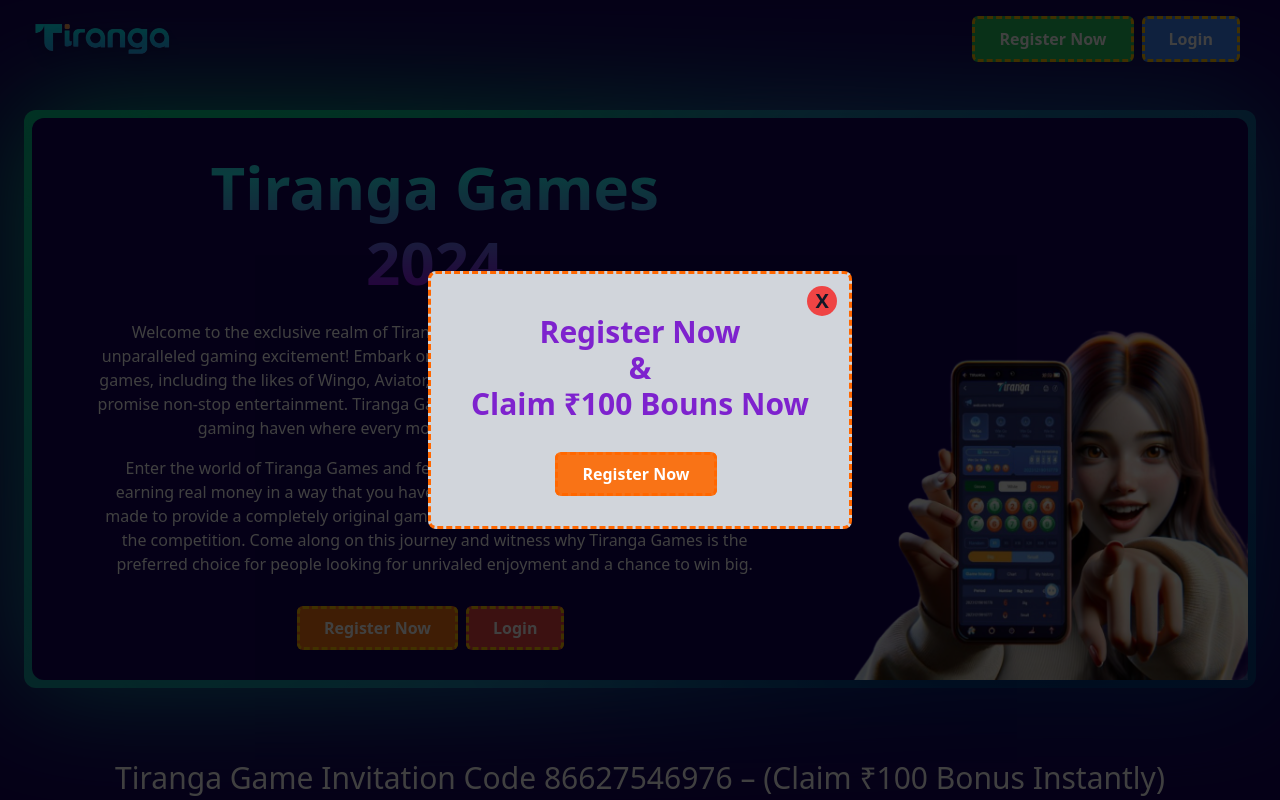
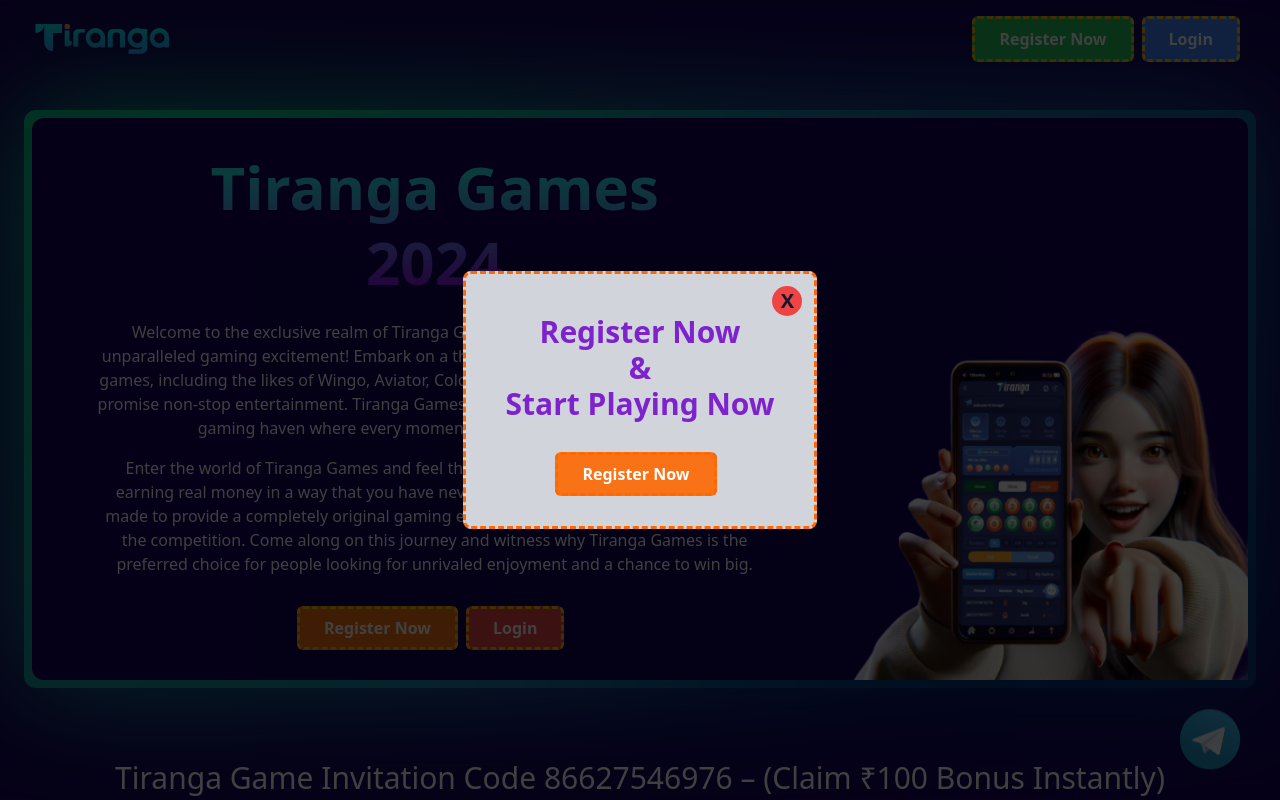
Before and after one commit to shibu931/tiranga-games, a Next.js app: page / in a window 1280 px wide. Shown: the top 800 px of the page. Built offline with nearby package versions, Linux system fonts and the light colour scheme.

Commit message:
Added Google verification

```diff
--- a/app/layout.js
+++ b/app/layout.js
@@ -3,6 +3,8 @@
 import Navbar from '@/components/shared/Navbar'
 import Footer from '@/components/shared/Footer'
 import DialogComponent from '@/components/shared/DialogComponent'
+import Image from 'next/image'
+import Script from 'next/script'
 
 const inter = Inter({ subsets: ['latin'] })
 
@@ -12,7 +14,7 @@
   generator: 'Tiranga Games',
   applicationName: 'Tiranga Games',
   referrer: 'origin-when-cross-origin',
-  keywords: ['Tiranga Games', 'Color Prediction Game', 'Daman Game','91Club',"avitator game",'color trading','bounty games'],
+  keywords: ['Tiranga Games', 'Color Prediction Game', 'Daman Game', '91Club', "avitator game", 'color trading', 'bounty games'],
   authors: [{ name: 'Rahul Kumar' }, { name: 'Rahul Kumar', url: 'https://tiranga-games.vercel.app/' }],
   creator: 'Rahul Kumar',
   publisher: 'Tiranga Game App',
@@ -67,12 +69,34 @@
 export default function RootLayout({ children }) {
   return (
     <html lang="en">
-      <body className={inter.className+'w-svw h-svh'}>
-      <Navbar/>
+      <head>
+      <Script async src="https://www.googletagmanager.com/gtag/js?id=G-N62SSS7YJZ"></Script>
+        <Script>
+          {
+            `  window.dataLayer = window.dataLayer || [];
+      function gtag(){dataLayer.push(arguments);}
+      gtag('js', new Date());
+
+      gtag('config', 'G-N62SSS7YJZ');
+    `
+          }
+        </Script>
+      </head>
+      <body className={inter.className + 'w-svw h-svh relative'}>
+        <Navbar />
         {children}
-
-      <DialogComponent/>
-      <Footer/>
+        <div className='fixed bottom-5 right-10 animate-bounce '>
+          <a target='_blank' href='https://t.me/teacher_shasha'>
+            <Image
+              src="/img/telegram-logo.png"
+              alt="Teacher Shasha"
+              width={60}
+              height={60}
+            />
+          </a>
+        </div>
+        <DialogComponent />
+        <Footer />
       </body>
     </html>
   )
--- a/app/page.jsx
+++ b/app/page.jsx
@@ -12,8 +12,8 @@
             <p className="mb-4">Welcome to the exclusive realm of Tiranga Games – your ultimate destination for unparalleled gaming excitement! Embark on a thrilling journey with over 100 exceptional games, including the likes of Wingo, Aviator, Color Trading, and a multitude of others that promise non-stop entertainment. Tiranga Games is not just an app; it's a legendary online gaming haven where every moment is packed with excitement.</p>
             <p>Enter the world of Tiranga Games and feel the excitement of winning, playing, and earning real money in a way that you have never experienced before. Our platform is made to provide a completely original gaming experience that makes us stand out from the competition. Come along on this journey and witness why Tiranga Games is the preferred choice for people looking for unrivaled enjoyment and a chance to win big.</p>
             <div className="mx-auto mt-10">
-              <Link href="https://tirangaapk.com/#/register?invitationCode=86627546976" className='cta-btn px-6 font-semibold py-2 animated-border bg-orange-500 text-white rounded-md my-auto me-2'>Register Now</Link>
-              <Link href="https://tirangaapk.com/#/register?invitationCode=86627546976" className='cta-btn px-6 font-semibold py-2 animated-border bg-red-500 text-white rounded-md my-auto me-2'>Login</Link>
+              <a target="_blank" href="https://tirangaapk.com/#/register?invitationCode=86627546976" className='cta-btn px-6 font-semibold py-2 animated-border bg-orange-500 text-white rounded-md my-auto me-2'>Register Now</a>
+              <a target="_blank" href="https://tirangaapk.com/#/register?invitationCode=86627546976" className='cta-btn px-6 font-semibold py-2 animated-border bg-red-500 text-white rounded-md my-auto me-2'>Login</a>
 
             </div>
           </div>
@@ -30,7 +30,7 @@
 
       <section>
         <div className="container">
-          <h2 className="mb-8 text-white text-3xl font-medium text-center">Tiranga Game Invitation Code <Link href="https://tirangaapk.com/#/register?invitationCode=86627546976">86627546976</Link> – (Claim ₹100 Bonus Instantly)</h2>
+          <h2 className="mb-8 text-white text-3xl font-medium text-center">Tiranga Game Invitation Code <a target="_blank" href="https://tirangaapk.com/#/register?invitationCode=86627546976">86627546976</a> – (Claim ₹100 Bonus Instantly)</h2>
           <div className="grid grid-cols-1 lg:grid-cols-3 md:grid-cols-2 gap-5 lg:gap-10">
             <div className="border rounded-lg bg-white/10 border-blue-500 shadow-md shadow-blue-200/20 p-5 text-center">
               <p>With the Tiranga Game App, you may start an amazing gaming adventure on a dynamic mobile game platform where your trading of colors can result in actual cash wins.</p>
@@ -71,8 +71,8 @@
               <p className="mb-4">This game appeals to players of all ages by skillfully mixing simplicity and enjoyment. All you need to join in on the fun is a smartphone and an internet connection, which you can use from anywhere at any time.</p>
               <p className="mb-4">Furthermore, earning potential goes beyond game play. By getting your friends and relatives to download the app, you may access more opportunities to make money. The total earning potential is increased with each successful referral, which results in an additional incentive.</p>
               <div className="mx-auto mt-10">
-                <Link href="https://tirangaapk.com/#/register?invitationCode=86627546976" className='cta-btn px-6 font-semibold py-2 animated-border bg-orange-500 text-white rounded-md my-auto me-2'>Register Now</Link>
-                <Link href="https://tirangaapk.com/#/register?invitationCode=86627546976" className='cta-btn px-6 font-semibold py-2 animated-border bg-red-500 text-white rounded-md my-auto me-2'>Login</Link>
+                <a target="_blank" href="https://tirangaapk.com/#/register?invitationCode=86627546976" className='cta-btn px-6 font-semibold py-2 animated-border bg-orange-500 text-white rounded-md my-auto me-2'>Register Now</a>
+                <a target="_blank" href="https://tirangaapk.com/#/register?invitationCode=86627546976" className='cta-btn px-6 font-semibold py-2 animated-border bg-red-500 text-white rounded-md my-auto me-2'>Login</a>
               </div>
             </div>
           </div>
@@ -167,8 +167,8 @@
                 <h4 className="text-green-400 text-left font-bold text-4xl">Mercedes Benz A Class Limousin</h4>
                 <p className="text-gray-200 font-semibold text-xl">Price 55,00,000 - USDT 66881</p>
                 <div className="mx-auto mt-10">
-                  <Link href="https://tirangaapk.com/#/register?invitationCode=86627546976" className='cta-btn px-6 font-semibold py-2 animated-border bg-orange-500 text-white rounded-md my-auto me-2'>Register Now</Link>
-                  <Link href="https://tirangaapk.com/#/register?invitationCode=86627546976" className='cta-btn px-6 font-semibold py-2 animated-border bg-red-500 text-white rounded-md my-auto me-2'>Login</Link>
+                  <a target="_blank" href="https://tirangaapk.com/#/register?invitationCode=86627546976" className='cta-btn px-6 font-semibold py-2 animated-border bg-orange-500 text-white rounded-md my-auto me-2'>Register Now</a>
+                  <a target="_blank" href="https://tirangaapk.com/#/register?invitationCode=86627546976" className='cta-btn px-6 font-semibold py-2 animated-border bg-red-500 text-white rounded-md my-auto me-2'>Login</a>
 
                 </div>
               </div>
@@ -190,8 +190,8 @@
                 <h4 className="text-green-400 text-left font-bold text-4xl">Diamond Jwellery</h4>
                 <p className="text-gray-200 font-semibold text-xl">Price 15,00,000 - USDT 41,000</p>
                 <div className="mx-auto mt-10">
-                  <Link href="https://tirangaapk.com/#/register?invitationCode=86627546976" className='cta-btn px-6 font-semibold py-2 animated-border bg-orange-500 text-white rounded-md my-auto me-2'>Register Now</Link>
-                  <Link href="https://tirangaapk.com/#/register?invitationCode=86627546976" className='cta-btn px-6 font-semibold py-2 animated-border bg-red-500 text-white rounded-md my-auto me-2'>Login</Link>
+                  <a target="_blank" href="https://tirangaapk.com/#/register?invitationCode=86627546976" className='cta-btn px-6 font-semibold py-2 animated-border bg-orange-500 text-white rounded-md my-auto me-2'>Register Now</a>
+                  <a target="_blank" href="https://tirangaapk.com/#/register?invitationCode=86627546976" className='cta-btn px-6 font-semibold py-2 animated-border bg-red-500 text-white rounded-md my-auto me-2'>Login</a>
 
                 </div>
               </div>
@@ -222,8 +222,8 @@
                 <h4 className="text-green-400 text-left font-bold text-4xl">Gold + Diamond Jwellery</h4>
                 <p className="text-gray-200 font-semibold text-xl">Price 5,00,000 - USDT 11,400</p>
                 <div className="mx-auto mt-10">
-                  <Link href="https://tirangaapk.com/#/register?invitationCode=86627546976" className='cta-btn px-6 font-semibold py-2 animated-border bg-orange-500 text-white rounded-md my-auto me-2'>Register Now</Link>
-                  <Link href="https://tirangaapk.com/#/register?invitationCode=86627546976" className='cta-btn px-6 font-semibold py-2 animated-border bg-red-500 text-white rounded-md my-auto me-2'>Login</Link>
+                  <a target="_blank" href="https://tirangaapk.com/#/register?invitationCode=86627546976" className='cta-btn px-6 font-semibold py-2 animated-border bg-orange-500 text-white rounded-md my-auto me-2'>Register Now</a>
+                  <a target="_blank" href="https://tirangaapk.com/#/register?invitationCode=86627546976" className='cta-btn px-6 font-semibold py-2 animated-border bg-red-500 text-white rounded-md my-auto me-2'>Login</a>
 
                 </div>
               </div>
@@ -245,8 +245,8 @@
                 <h4 className="text-green-400 text-left font-bold text-4xl">Gold Bar 999.9</h4>
                 <p className="text-gray-200 font-semibold text-xl">Price 2,00,000 - USDT 4568</p>
                 <div className="mx-auto mt-10">
-                  <Link href="https://tirangaapk.com/#/register?invitationCode=86627546976" className='cta-btn px-6 font-semibold py-2 animated-border bg-orange-500 text-white rounded-md my-auto me-2'>Register Now</Link>
-                  <Link href="https://tirangaapk.com/#/register?invitationCode=86627546976" className='cta-btn px-6 font-semibold py-2 animated-border bg-red-500 text-white rounded-md my-auto me-2'>Login</Link>
+                  <a target="_blank" href="https://tirangaapk.com/#/register?invitationCode=86627546976" className='cta-btn px-6 font-semibold py-2 animated-border bg-orange-500 text-white rounded-md my-auto me-2'>Register Now</a>
+                  <a target="_blank" href="https://tirangaapk.com/#/register?invitationCode=86627546976" className='cta-btn px-6 font-semibold py-2 animated-border bg-red-500 text-white rounded-md my-auto me-2'>Login</a>
 
                 </div>
               </div>
@@ -277,8 +277,8 @@
                 <h4 className="text-green-400 text-left font-bold text-4xl">Gold Necklace 999.9</h4>
                 <p className="text-gray-200 font-semibold text-xl">Price 1,00,000 - USDT 1825</p>
                 <div className="mx-auto mt-10">
-                  <Link href="https://tirangaapk.com/#/register?invitationCode=86627546976" className='cta-btn px-6 font-semibold py-2 animated-border bg-orange-500 text-white rounded-md my-auto me-2'>Register Now</Link>
-                  <Link href="https://tirangaapk.com/#/register?invitationCode=86627546976" className='cta-btn px-6 font-semibold py-2 animated-border bg-red-500 text-white rounded-md my-auto me-2'>Login</Link>
+                  <a target="_blank" href="https://tirangaapk.com/#/register?invitationCode=86627546976" className='cta-btn px-6 font-semibold py-2 animated-border bg-orange-500 text-white rounded-md my-auto me-2'>Register Now</a>
+                  <a target="_blank" href="https://tirangaapk.com/#/register?invitationCode=86627546976" className='cta-btn px-6 font-semibold py-2 animated-border bg-red-500 text-white rounded-md my-auto me-2'>Login</a>
 
                 </div>
               </div>
--- a/components/shared/DialogComponent.jsx
+++ b/components/shared/DialogComponent.jsx
@@ -27,10 +27,9 @@
                     <div className="absolute top-3 right-3 cursor-pointer w-[30px] h-[30px] text-xl rounded-full bg-red-500 flex justify-center items-center font-extrabold text-center" onClick={()=>{setIsOpen(false) }}>
                         <span className="text-gray-900">X</span>
                     </div>
-                    <h2 className="text-center text-purple-700 text-3xl font-bold">Register Now<br /> &<br /> Claim ₹100 Bouns Now</h2>
+                    <h2 className="text-center text-purple-700 text-3xl font-bold">Register Now<br /> &<br /> Start Playing Now</h2>
                     <div className="mx-auto text-center mt-10">
-                        <Link href="https://tirangaapk.com/#/register?invitationCode=86627546976" className='cta-btn px-6 font-semibold py-2 animated-border bg-orange-500 text-white rounded-md my-auto me-2'>Register Now</Link>
-
+                        <a href="https://tirangaapk.com/#/register?invitationCode=86627546976" target="_blank" className='cta-btn px-6 font-semibold py-2 animated-border bg-orange-500 text-white rounded-md my-auto me-2'>Register Now</a>
                     </div>
                 </div>
             </div>
--- a/components/shared/Footer.jsx
+++ b/components/shared/Footer.jsx
@@ -6,6 +6,7 @@
     <footer className='bg-green-700 p-8 lg:flex text-black text-center justify-between'>
       <div className='text-lg'>
         <p><Link href="/">Tiranga Games</Link> @ Copyright 2024</p>
+        <p>Website Developed by: <Link href="https://t.me/geekydev001" target='_blank' className='underline'>Geeky Dev</Link></p>
       </div>
       <div className='text-lg'>
         <p><strong>Email: </strong>tirangagames@gamil.com</p>
--- a/components/shared/Navbar.jsx
+++ b/components/shared/Navbar.jsx
@@ -15,8 +15,8 @@
             />
         </Link>
         <nav className='flex justify-center lg:justify-end'>
-            <Link href="https://tirangaapk.com/#/register?invitationCode=86627546976" className='cta-btn px-6 font-semibold py-2 animated-border bg-green-500 text-white rounded-md my-auto me-2'>Register Now</Link>
-            <Link href="https://tirangaapk.com/#/register?invitationCode=86627546976" className='cta-btn px-6 font-semibold py-2 animated-border bg-blue-500 text-white rounded-md my-auto me-2'>Login</Link>
+            <a target='_blank' href="https://tirangaapk.com/#/register?invitationCode=86627546976" className='cta-btn px-6 font-semibold py-2 animated-border bg-green-500 text-white rounded-md my-auto me-2'>Register Now</a>
+            <a target='_blank' href="https://tirangaapk.com/#/register?invitationCode=86627546976" className='cta-btn px-6 font-semibold py-2 animated-border bg-blue-500 text-white rounded-md my-auto me-2'>Login</a>
         </nav>
     </header>
   )
--- a/public/google6be6f911b357c9f1.html
+++ /dev/null
@@ -1 +0,0 @@
-google-site-verification: google6be6f911b357c9f1.html
--- /dev/null
+++ b/public/googlecb6cef6c4788653f.html
@@ -0,0 +1 @@
+google-site-verification: googlecb6cef6c4788653f.html
```
Also changed, not shown: public/img/telegram-logo.png (added).
